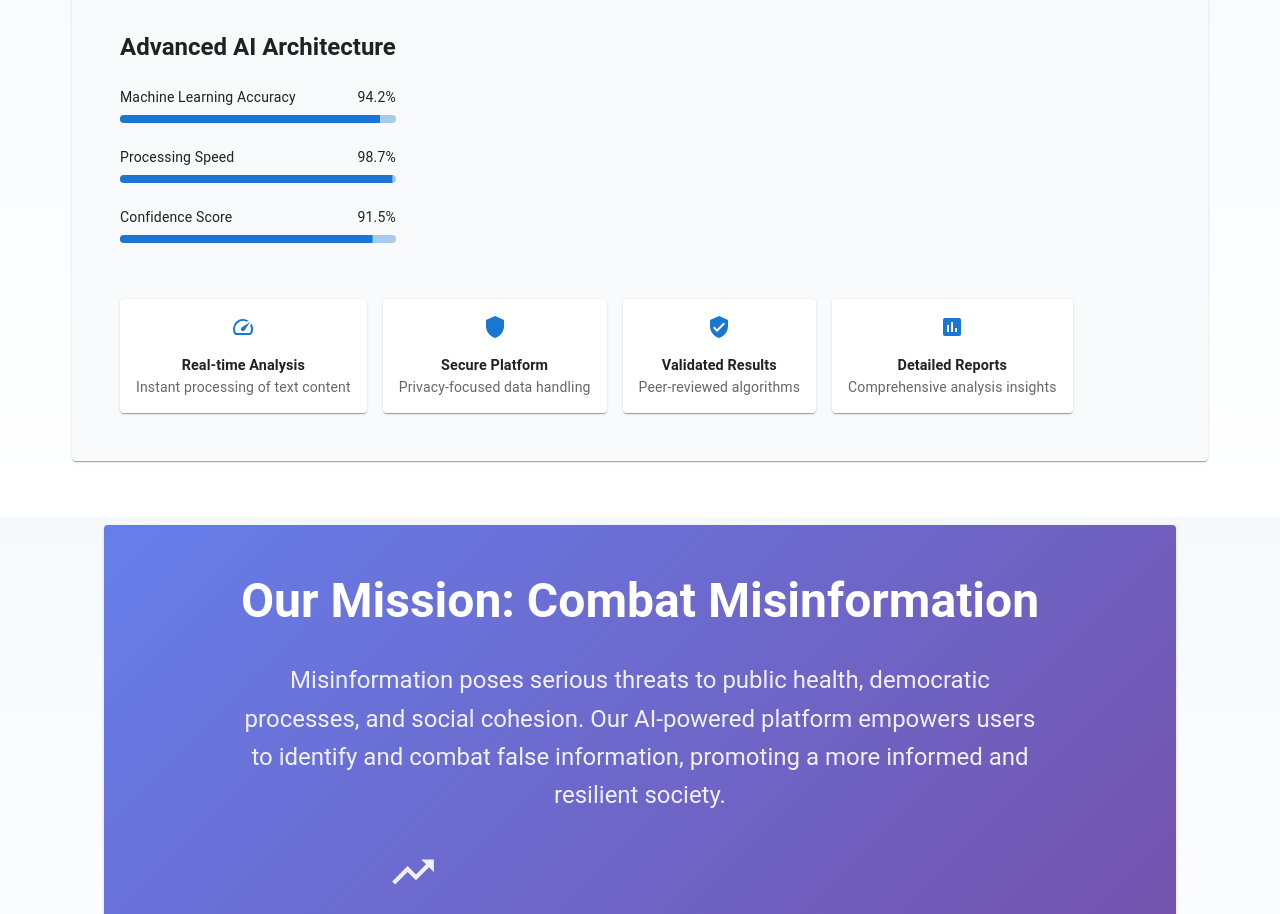
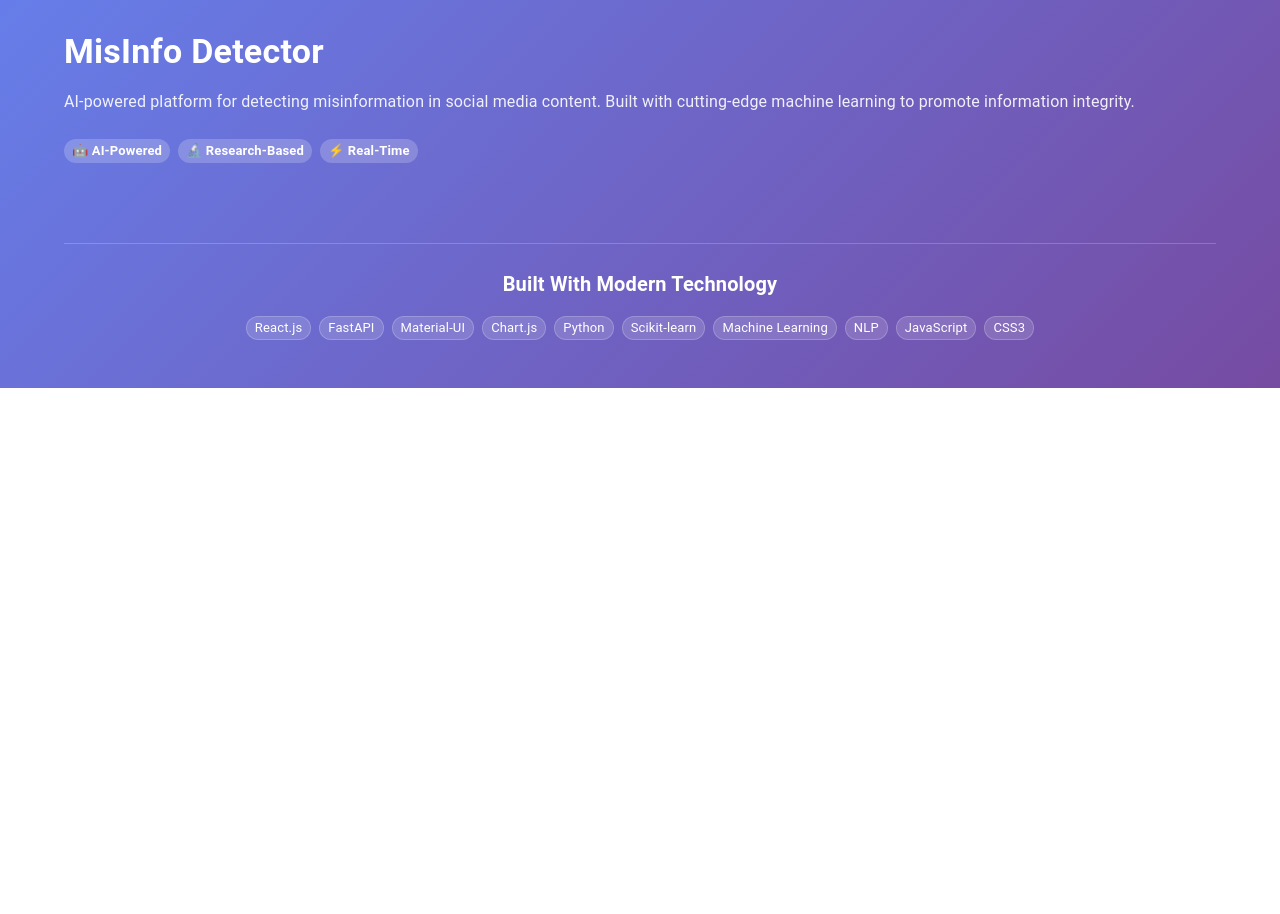
Before and after one commit to Nico-Gerber/COS30049-Assignment-3, a React (Create React App) app in the folder client/: page / in a window 1280 px wide. Shown: the part 1883-2797 px from the top of the page. After the commit the page ends 2271 px from the top, so only its background shows below. Built offline with nearby package versions, Linux system fonts and the light colour scheme.

Commit message:
Remove technology, mission, and CTA sections from home

```diff
--- a/client/src/pages/home.js
+++ b/client/src/pages/home.js
@@ -225,173 +225,6 @@ const Home = () => {
           ))}
         </Grid>
       </Box>
-
-      {/* Technology Stack */}
-      <Fade in={loaded} timeout={1500}>
-        <Paper sx={{ p: { xs: 4, sm: 6 }, mb: 8, backgroundColor: '#f8fafc' }}>
-          <Typography variant="h3" align="center" gutterBottom sx={{ mb: 4, fontWeight: 'bold' }}>
-            Cutting-Edge Technology
-          </Typography>
-          <Grid container spacing={4} alignItems="center">
-            <Grid item xs={12} md={6}>
-              <Box>
-                <Typography variant="h5" gutterBottom sx={{ fontWeight: 'bold', mb: 3 }}>
-                  Advanced AI Architecture
-                </Typography>
-                <Box sx={{ mb: 3 }}>
-                  <Box sx={{ display: 'flex', justifyContent: 'space-between', mb: 1 }}>
-                    <Typography variant="body2">Machine Learning Accuracy</Typography>
-                    <Typography variant="body2">94.2%</Typography>
-                  </Box>
-                  <LinearProgress variant="determinate" value={94.2} sx={{ height: 8, borderRadius: 4 }} />
-                </Box>
-                <Box sx={{ mb: 3 }}>
-                  <Box sx={{ display: 'flex', justifyContent: 'space-between', mb: 1 }}>
-                    <Typography variant="body2">Processing Speed</Typography>
-                    <Typography variant="body2">98.7%</Typography>
-                  </Box>
-                  <LinearProgress variant="determinate" value={98.7} sx={{ height: 8, borderRadius: 4 }} />
-                </Box>
-                <Box sx={{ mb: 3 }}>
-                  <Box sx={{ display: 'flex', justifyContent: 'space-between', mb: 1 }}>
-                    <Typography variant="body2">Confidence Score</Typography>
-                    <Typography variant="body2">91.5%</Typography>
-                  </Box>
-                  <LinearProgress variant="determinate" value={91.5} sx={{ height: 8, borderRadius: 4 }} />
-                </Box>
-              </Box>
-            </Grid>
-            <Grid item xs={12} md={6}>
-              <Grid container spacing={2}>
-                {[
-                  { icon: <Speed />, title: "Real-time Analysis", desc: "Instant processing of text content" },
-                  { icon: <Shield />, title: "Secure Platform", desc: "Privacy-focused data handling" },
-                  { icon: <VerifiedUser />, title: "Validated Results", desc: "Peer-reviewed algorithms" },
-                  { icon: <Assessment />, title: "Detailed Reports", desc: "Comprehensive analysis insights" }
-                ].map((tech, index) => (
-                  <Grid item xs={12} sm={6} key={index}>
-                    <Card sx={{ p: 2, textAlign: 'center', height: '100%' }}>
-                      <Box sx={{ color: 'primary.main', mb: 1 }}>
-                        {tech.icon}
-                      </Box>
-                      <Typography variant="h6" sx={{ fontWeight: 'bold', fontSize: '0.9rem' }}>
-                        {tech.title}
-                      </Typography>
-                      <Typography variant="body2" color="text.secondary">
-                        {tech.desc}
-                      </Typography>
-                    </Card>
-                  </Grid>
-                ))}
-              </Grid>
-            </Grid>
-          </Grid>
-        </Paper>
-      </Fade>
-
-      {/* Mission Statement */}
-      <Fade in={loaded} timeout={2000}>
-        <Box sx={{ mt: 8, mb: 6, textAlign: 'center', px: { xs: 2, sm: 4 } }}>
-          <Paper sx={{ p: { xs: 4, sm: 6 }, background: 'linear-gradient(135deg, #667eea 0%, #764ba2 100%)', color: 'white' }}>
-            <Typography variant="h3" gutterBottom sx={{ mb: 4, fontWeight: 'bold' }}>
-              Our Mission: Combat Misinformation
-            </Typography>
-            <Typography variant="h5" sx={{ mb: 4, opacity: 0.9, maxWidth: '800px', mx: 'auto', lineHeight: 1.6 }}>
-              Misinformation poses serious threats to public health, democratic processes, and social cohesion.
-              Our AI-powered platform empowers users to identify and combat false information, promoting a more informed and resilient society.
-            </Typography>
-
-            <Grid container spacing={4} sx={{ mt: 4 }}>
-              <Grid item xs={12} sm={4}>
-                <Box>
-                  <TrendingUp sx={{ fontSize: 50, mb: 2, opacity: 0.9 }} />
-                  <Typography variant="h6" sx={{ fontWeight: 'bold', mb: 1 }}>
-                    Real Impact
-                  </Typography>
-                  <Typography variant="body2" sx={{ opacity: 0.8 }}>
-                    Helping thousands of users make informed decisions about information credibility
-                  </Typography>
-                </Box>
-              </Grid>
-              <Grid item xs={12} sm={4}>
-                <Box>
-                  <School sx={{ fontSize: 50, mb: 2, opacity: 0.9 }} />
-                  <Typography variant="h6" sx={{ fontWeight: 'bold', mb: 1 }}>
-                    Academic Excellence
-                  </Typography>
-                  <Typography variant="body2" sx={{ opacity: 0.8 }}>
-                    Built on rigorous research and validated through peer-reviewed methodologies
-                  </Typography>
-                </Box>
-              </Grid>
-              <Grid item xs={12} sm={4}>
-                <Box>
-                  <VerifiedUser sx={{ fontSize: 50, mb: 2, opacity: 0.9 }} />
-                  <Typography variant="h6" sx={{ fontWeight: 'bold', mb: 1 }}>
-                    Trusted Platform
-                  </Typography>
-                  <Typography variant="body2" sx={{ opacity: 0.8 }}>
-                    Transparent algorithms and explainable AI for trustworthy results
-                  </Typography>
-                </Box>
-              </Grid>
-            </Grid>
-          </Paper>
-        </Box>
-      </Fade>
-
-      {/* Call to Action */}
-      <Fade in={loaded} timeout={2500}>
-        <Paper sx={{ p: { xs: 4, sm: 6 }, textAlign: 'center', background: 'linear-gradient(45deg, #FE6B8B 30%, #FF8E53 90%)', color: 'white' }}>
-          <Typography variant="h3" gutterBottom sx={{ fontWeight: 'bold', mb: 3 }}>
-            Ready to Fight Misinformation?
-          </Typography>
-          <Typography variant="h5" sx={{ mb: 4, opacity: 0.9, maxWidth: '600px', mx: 'auto' }}>
-            Join thousands of users who trust our AI-powered platform to verify information and combat false news.
-          </Typography>
-          <Box sx={{ display: 'flex', gap: 2, justifyContent: 'center', flexWrap: 'wrap' }}>
-            <Button
-              component={Link}
-              to="/detector"
-              variant="contained"
-              size="large"
-              sx={{
-                backgroundColor: 'rgba(255,255,255,0.2)',
-                color: 'white',
-                px: 4,
-                py: 1.5,
-                fontSize: '1.1rem',
-                fontWeight: 'bold',
-                '&:hover': {
-                  backgroundColor: 'rgba(255,255,255,0.3)',
-                  transform: 'translateY(-2px)'
-                }
-              }}
-            >
-              Start Analyzing Now
-            </Button>
-            <Button
-              component={Link}
-              to="/about"
-              variant="outlined"
-              size="large"
-              sx={{
-                borderColor: 'rgba(255,255,255,0.5)',
-                color: 'white',
-                px: 4,
-                py: 1.5,
-                fontSize: '1.1rem',
-                '&:hover': {
-                  borderColor: 'white',
-                  backgroundColor: 'rgba(255,255,255,0.1)'
-                }
-              }}
-            >
-              Learn More
-            </Button>
-          </Box>
-        </Paper>
-      </Fade>
     </Container>
   );
 };
--- a/client/src/theme.css
+++ b/client/src/theme.css
@@ -16,7 +16,7 @@ body {
   font-family: 'Inter', 'Nunito', system-ui, -apple-system, 'Segoe UI', Roboto, 'Helvetica Neue', Arial;
   -webkit-font-smoothing: antialiased;
   -moz-osx-font-smoothing: grayscale;
-  background: linear-gradient(180deg, var(--bg-1) 0%, var(--bg-2) 100%);
+  background: transparent;
   color: var(--text-1);
 }
 
```
